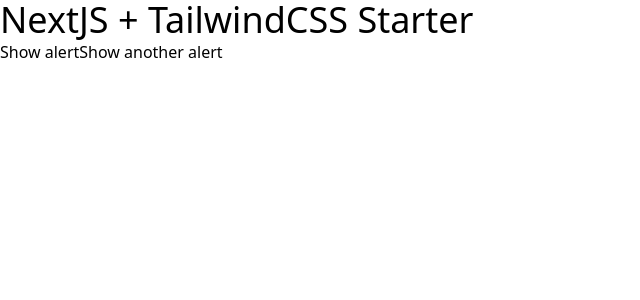
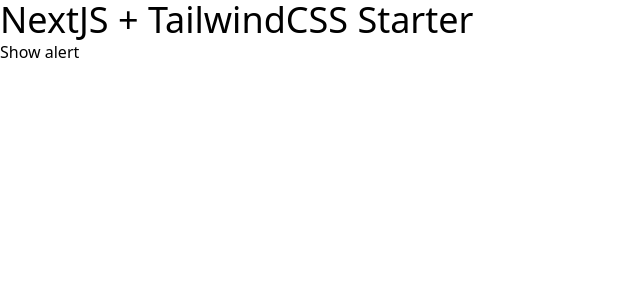
Before and after one commit to jmarioste/react-confirm-alert-tutorial, a Next.js app: page / in a window 1280 px wide. Shown: the top 300 px of the page, without its empty margins (0-640 px from the left). Built offline with nearby package versions, Linux system fonts and the light colour scheme.

Commit message:
Remove Extra alert

```diff
--- a/pages/index.tsx
+++ b/pages/index.tsx
@@ -20,22 +20,10 @@
     });
   };
 
-  const handleClickAnother = () => {
-    showAlert({
-      title: "Confirm Subscription",
-      confirmMessage: "You will be subscribed for one year?",
-      async onConfirm() {
-        //simulates asynchronous API calls
-        await sleep(1000);
-        console.log("You have been subscribed");
-      },
-    });
-  };
   return (
     <div className="container mx-auto">
       <h1 className="text-4xl">NextJS + TailwindCSS Starter </h1>
       <button onClick={handleClick}>Show alert</button>
-      <button onClick={handleClickAnother}>Show another alert</button>
     </div>
   );
 };
```
